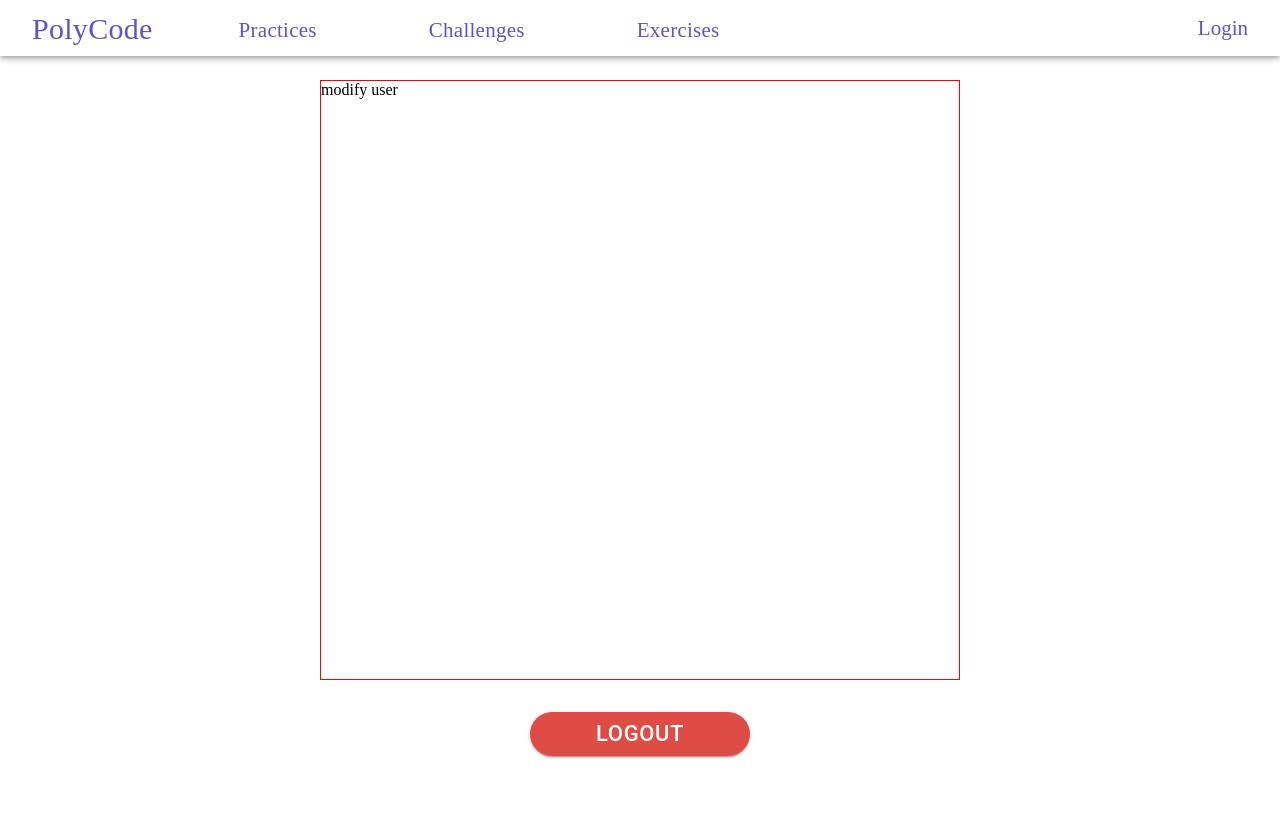
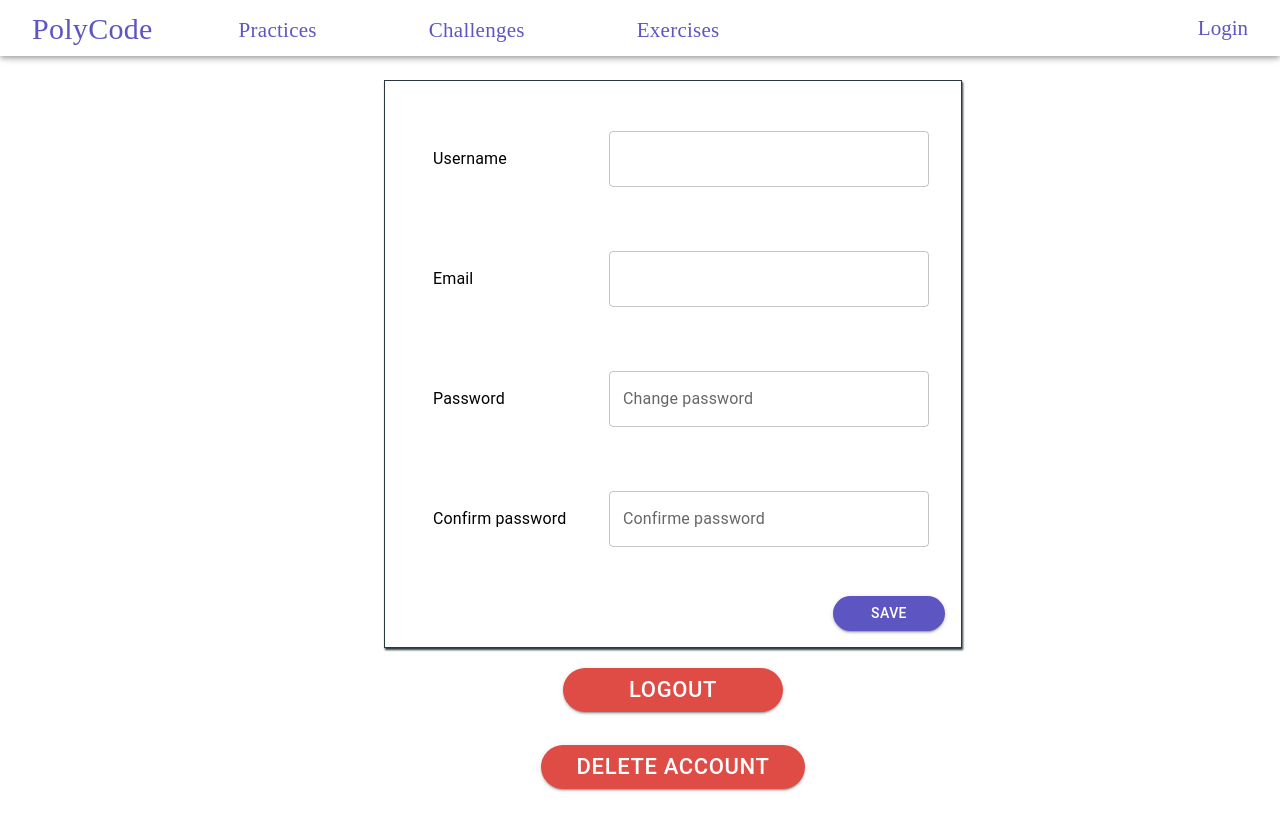
Before and after one commit to EstebanBAR0N/polycode-frontend, a React (Create React App) app: page /user/me in a window 1280 px wide. Shown: the top 830 px of the page. After the commit the page ends 800 px from the top, so only its background shows below. Built offline with nearby package versions, Linux system fonts and the light colour scheme; no server answers; a web font is replaced by a local one.

Commit message:
(feat): Add account page
Signed-off-by: esteban <esteban.baron@etu.umontpellier.fr>

```diff
--- a/src/components/other/exercisesPageComponents/ExerciseList.tsx
+++ b/src/components/other/exercisesPageComponents/ExerciseList.tsx
@@ -30,7 +30,7 @@ export default function ExerciseList(props: any) {
         })
       ) : (
         <Box sx={{ width: '100%', textAlign: 'center', marginTop: '5em' }}>
-          No exercise found in this challenge
+          No exercise found
         </Box>
       )}
     </Box>
--- a/src/components/pages/AccountPage.tsx
+++ b/src/components/pages/AccountPage.tsx
@@ -1,32 +1,303 @@
+import { useState, useEffect } from 'react';
+import { useNavigate } from 'react-router-dom';
 import Box from '@mui/material/Box';
 import Button from '@mui/material/Button';
+import TextField from '@mui/material/TextField';
+import Typography from '@mui/material/Typography';
+import { toast } from 'react-toastify';
 
 // custom imports
 import Navbar from '../common/NavBar';
+import useFetch from '../../context/useFetch';
+import { useAuth } from '../../context/useAuth';
+import { API_URL } from '../../utils/constants';
+import { isStatusCodeInError } from '../../utils/helpers';
+import { getToken } from '../../utils/helpers';
 
 export default function AccountPage() {
+  const auth = useAuth();
+  const navigate = useNavigate();
+
+  // fetch me
+  let { data, loading } = useFetch(API_URL + '/user/' + auth.user?.id, true);
+
+  // custom states
+  const defaultValue: any = {};
+  const [userData, setUserData] = useState(defaultValue);
+  const [formData, setFormData] = useState({
+    username: '',
+    email: '',
+    password: '',
+    confirmPassword: '',
+  });
+
+  // update userData
+  useEffect(() => {
+    if (data) {
+      setUserData(data);
+    }
+  }, [data]);
+
+  // update form
+  const handleChange = (e: React.ChangeEvent<HTMLInputElement>) => {
+    setFormData({ ...formData, [e.target.name]: e.target.value });
+  };
+
+  // handle save
+  const handleSave = async (event: any) => {
+    event.preventDefault();
+
+    // set Fields
+    const fields = {
+      username: formData['username'].substring(0, 20),
+      email: formData['email'],
+      password: formData['password'],
+      confirmPassword: formData['confirmPassword'],
+    };
+
+    // get only filled fields
+    let dataToUpdate: any = {};
+    for (const [key, value] of Object.entries(fields)) {
+      if (value) {
+        dataToUpdate[key] = value;
+      }
+    }
+
+    // get token
+    const token = getToken();
+
+    // envoi de la requête au serveur
+    const result = await fetch(API_URL + '/user/' + userData.id, {
+      method: 'PATCH',
+      headers: {
+        Accept: 'application/json',
+        'Content-Type': 'application/json; charset=UTF-8',
+        authorization: 'Bearer ' + token,
+      },
+      body: JSON.stringify(dataToUpdate),
+    });
+
+    // recupération de la réponse
+    const response = await result.json();
+
+    // redirection sur la page d'authentification si user bien créé
+    if (!response.error && !isStatusCodeInError(response.statusCode)) {
+      toast.success('Account updated successfuly', {
+        position: 'top-right',
+        autoClose: 3000,
+        hideProgressBar: true,
+        closeOnClick: true,
+        pauseOnHover: true,
+        draggable: true,
+        progress: undefined,
+        theme: 'colored',
+      });
+    } else {
+      const errorMessage = response.error || response.message;
+      toast.error(errorMessage, {
+        position: 'top-right',
+        autoClose: 3000,
+        hideProgressBar: true,
+        closeOnClick: true,
+        pauseOnHover: true,
+        draggable: true,
+        progress: undefined,
+        theme: 'colored',
+      });
+    }
+  };
+
+  const handleLogout = async () => {
+    // disconnect user
+    await auth.logout();
+
+    // redirection to landing page
+    navigate('/');
+  };
+
+  const handleDeleteAccount = async (event: any) => {
+    if (window.confirm('Are you sure you want to delete your account?')) {
+      event.preventDefault();
+
+      // get token
+      const token = getToken();
+
+      // envoi de la requête au serveur
+      const result: Response = await fetch(API_URL + '/user/' + userData.id, {
+        method: 'DELETE',
+        headers: {
+          authorization: 'Bearer ' + token,
+        },
+      });
+
+      // redirection sur la page d'authentification si user bien créé
+      if (!isStatusCodeInError(result.status)) {
+        toast.success('Account deleted successfuly', {
+          position: 'top-right',
+          autoClose: 3000,
+          hideProgressBar: true,
+          closeOnClick: true,
+          pauseOnHover: true,
+          draggable: true,
+          progress: undefined,
+          theme: 'colored',
+        });
+      } else {
+        toast.error(result.status, {
+          position: 'top-right',
+          autoClose: 3000,
+          hideProgressBar: true,
+          closeOnClick: true,
+          pauseOnHover: true,
+          draggable: true,
+          progress: undefined,
+          theme: 'colored',
+        });
+      }
+
+      await handleLogout();
+    }
+  };
+
   return (
     <Box>
       <Navbar />
       <Box
         sx={{
           display: 'grid',
-          gridTemplateRows: '3fr 1fr',
-          // marginTop: '-1.5em',
+          gridTemplateRows: '4fr 1fr',
           margin: '0 auto',
-          width: '50%',
-          height: '100vh',
+          width: '40%',
+          height: '90vh',
         }}
       >
-        <Box sx={{ border: '1px solid red' }}>modify user</Box>
         <Box
           sx={{
             display: 'flex',
+            flexDirection: 'column',
             justifyContent: 'center',
-            marginTop: '2em',
+            alignItems: 'center',
+            height: '100%',
+            border: '1px solid #2A393E',
+            boxShadow: `1px 2px 2px #2A393E`,
+          }}
+        >
+          <Box
+            component="form"
+            sx={{
+              display: 'flex',
+              flexDirection: 'column',
+              justifyContent: 'center',
+              alignItems: 'center',
+              width: '50%',
+              height: '100%',
+            }}
+          >
+            <Box sx={{ display: 'flex', flexDirection: 'row', margin: '2em' }}>
+              <Typography
+                sx={{
+                  width: '10em',
+                  margin: '1em',
+                }}
+              >
+                Username
+              </Typography>
+              <TextField
+                onChange={handleChange}
+                autoComplete="given-name"
+                name="username"
+                id="username"
+                label={userData.username}
+                sx={{ width: '20em' }}
+              />
+            </Box>
+            <Box sx={{ display: 'flex', flexDirection: 'row', margin: '2em' }}>
+              <Typography
+                sx={{
+                  width: '10em',
+                  margin: '1em',
+                }}
+              >
+                Email
+              </Typography>
+              <TextField
+                onChange={handleChange}
+                id="email"
+                name="email"
+                autoComplete="email"
+                label={userData.email}
+                sx={{ width: '20em' }}
+              />
+            </Box>
+            <Box sx={{ display: 'flex', flexDirection: 'row', margin: '2em' }}>
+              <Typography
+                sx={{
+                  width: '10em',
+                  margin: '1em',
+                }}
+              >
+                Password
+              </Typography>
+              <TextField
+                onChange={handleChange}
+                name="password"
+                type="password"
+                id="password"
+                label="Change password"
+                autoComplete="new-password"
+                sx={{ width: '20em' }}
+              />
+            </Box>
+            <Box sx={{ display: 'flex', flexDirection: 'row', margin: '2em' }}>
+              <Typography
+                sx={{
+                  width: '10em',
+                  margin: '1em',
+                }}
+              >
+                Confirm password
+              </Typography>
+              <TextField
+                onChange={handleChange}
+                name="confirmPassword"
+                type="password"
+                id="confirmPassword"
+                label="Confirme password"
+                autoComplete="new-password"
+                sx={{ width: '20em' }}
+              />
+            </Box>
+          </Box>
+          {/* submit button */}
+          <Box
+            sx={{
+              display: 'flex',
+              justifyContent: 'end',
+              width: '100%',
+              marginRight: '2em',
+              marginBottom: '1em',
+            }}
+          >
+            <Button
+              type="submit"
+              onClick={handleSave}
+              variant="contained"
+              sx={{ width: '8em', height: '2.5em', borderRadius: 45 }}
+            >
+              Save
+            </Button>
+          </Box>
+        </Box>
+        <Box
+          sx={{
+            display: 'flex',
+            flexDirection: 'column',
+            justifyContent: 'center',
+            alignItems: 'center',
           }}
         >
           <Button
+            onClick={handleLogout}
             variant="contained"
             sx={{
               width: '10em',
@@ -35,9 +306,25 @@ export default function AccountPage() {
               backgroundColor: '#DF4B45',
               color: '#FFFFFF',
               fontSize: '22px',
+              margin: '1em',
             }}
           >
             Logout
+          </Button>
+          <Button
+            onClick={handleDeleteAccount}
+            variant="contained"
+            sx={{
+              width: '12em',
+              height: '2em',
+              borderRadius: '45px',
+              backgroundColor: '#DF4B45',
+              color: '#FFFFFF',
+              fontSize: '22px',
+              margin: '0.5em',
+            }}
+          >
+            Delete account
           </Button>
         </Box>
       </Box>
--- a/src/components/pages/HomePage.tsx
+++ b/src/components/pages/HomePage.tsx
@@ -59,10 +59,8 @@ export default function HomePage() {
         <Typography
           variant="h3"
           sx={{
-            // height: '3em',
             marginLeft: '2.5em',
             marginTop: '1.5em',
-            // fontSize: '24px',
             color: '#FFFFFF',
           }}
         >
--- a/src/context/useAuth.tsx
+++ b/src/context/useAuth.tsx
@@ -70,7 +70,10 @@ function useProvideAuth() {
 
   const logout = () => {
     setLocalStorageState({});
+    setUser({});
     localStorage.setItem('userData', JSON.stringify({}));
+
+    return 'User successfuly disconnected';
   };
 
   // Return the user object and auth methods
```
